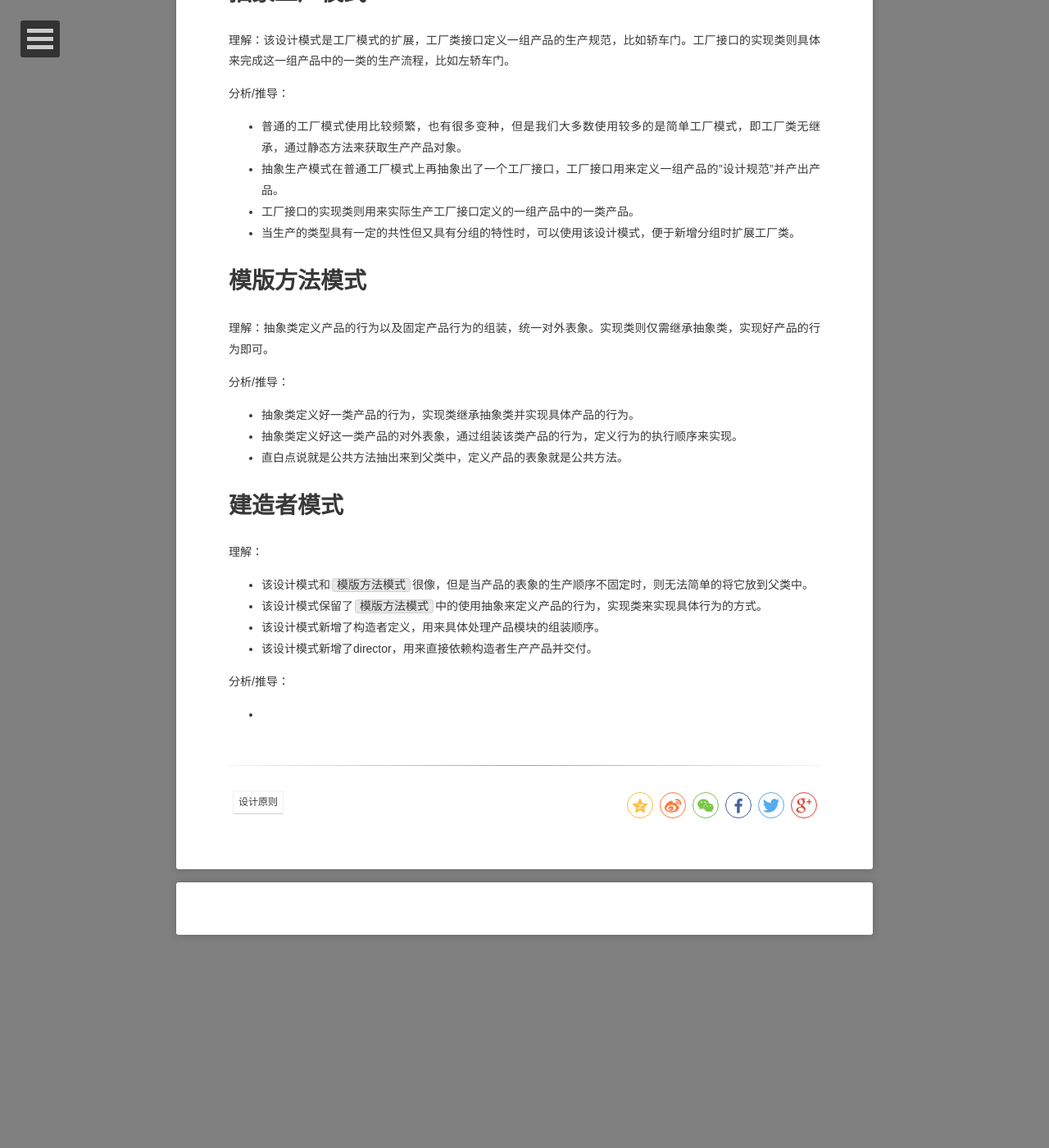
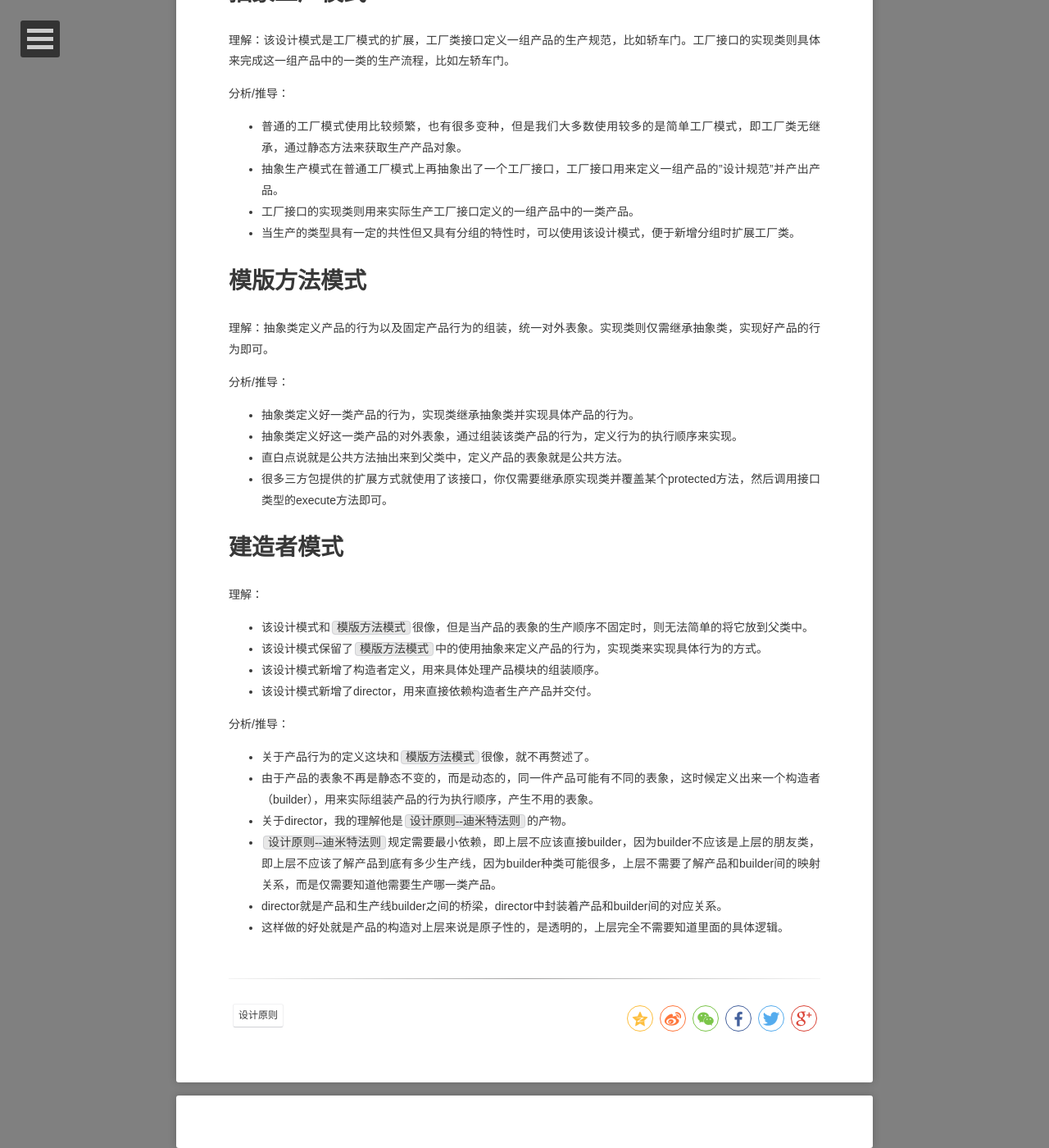
Before and after one commit to Justice-love/Justice-love.github.io, a Jekyll site: the page built from _posts/post/2017-01-28-design.md, in a window 1280 px wide and 1400 px high, scrolled down 475 px. Shown: the whole window at 82% size. Built offline with Jekyll 4.4.1, drawn with Linux system fonts in a browser that asks for light colours; nearby versions of some CDN libraries; some web fonts are replaced; comment, search, counter and statistics services are not loaded; before the commit the page ends 1615 px from its top, so only the background shows below that.

Commit message:
设计模式一

````diff
--- a/_posts/post/2017-01-28-design.md
+++ b/_posts/post/2017-01-28-design.md
@@ -29,6 +29,7 @@ comments: true
 * 抽象类定义好一类产品的行为，实现类继承抽象类并实现具体产品的行为。
 * 抽象类定义好这一类产品的对外表象，通过组装该类产品的行为，定义行为的执行顺序来实现。
 * 直白点说就是公共方法抽出来到父类中，定义产品的表象就是公共方法。
+* 很多三方包提供的扩展方式就使用了该接口，你仅需要继承原实现类并覆盖某个protected方法，然后调用接口类型的execute方法即可。
 
 # 建造者模式
 理解：
@@ -40,4 +41,9 @@ comments: true
 
 分析/推导：
 
-*
+* 关于产品行为的定义这块和```模版方法模式```很像，就不再赘述了。
+* 由于产品的表象不再是静态不变的，而是动态的，同一件产品可能有不同的表象，这时候定义出来一个构造者（builder），用来实际组装产品的行为执行顺序，产生不用的表象。
+* 关于director，我的理解他是```设计原则--迪米特法则```的产物。
+* ```设计原则--迪米特法则```规定需要最小依赖，即上层不应该直接builder，因为builder不应该是上层的朋友类，即上层不应该了解产品到底有多少生产线，因为builder种类可能很多，上层不需要了解产品和builder间的映射关系，而是仅需要知道他需要生产哪一类产品。
+* director就是产品和生产线builder之间的桥梁，director中封装着产品和builder间的对应关系。
+* 这样做的好处就是产品的构造对上层来说是原子性的，是透明的，上层完全不需要知道里面的具体逻辑。
````
